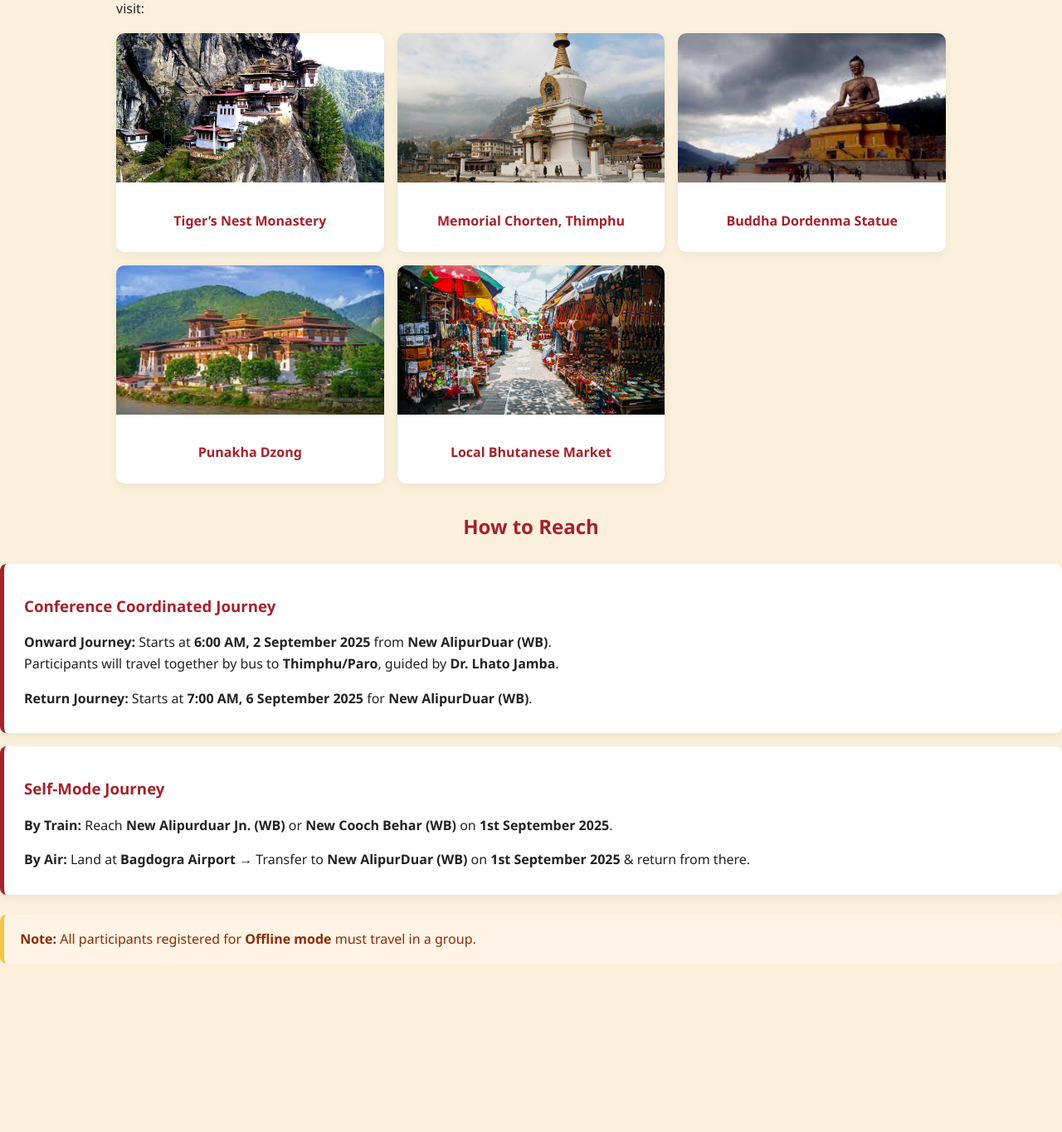
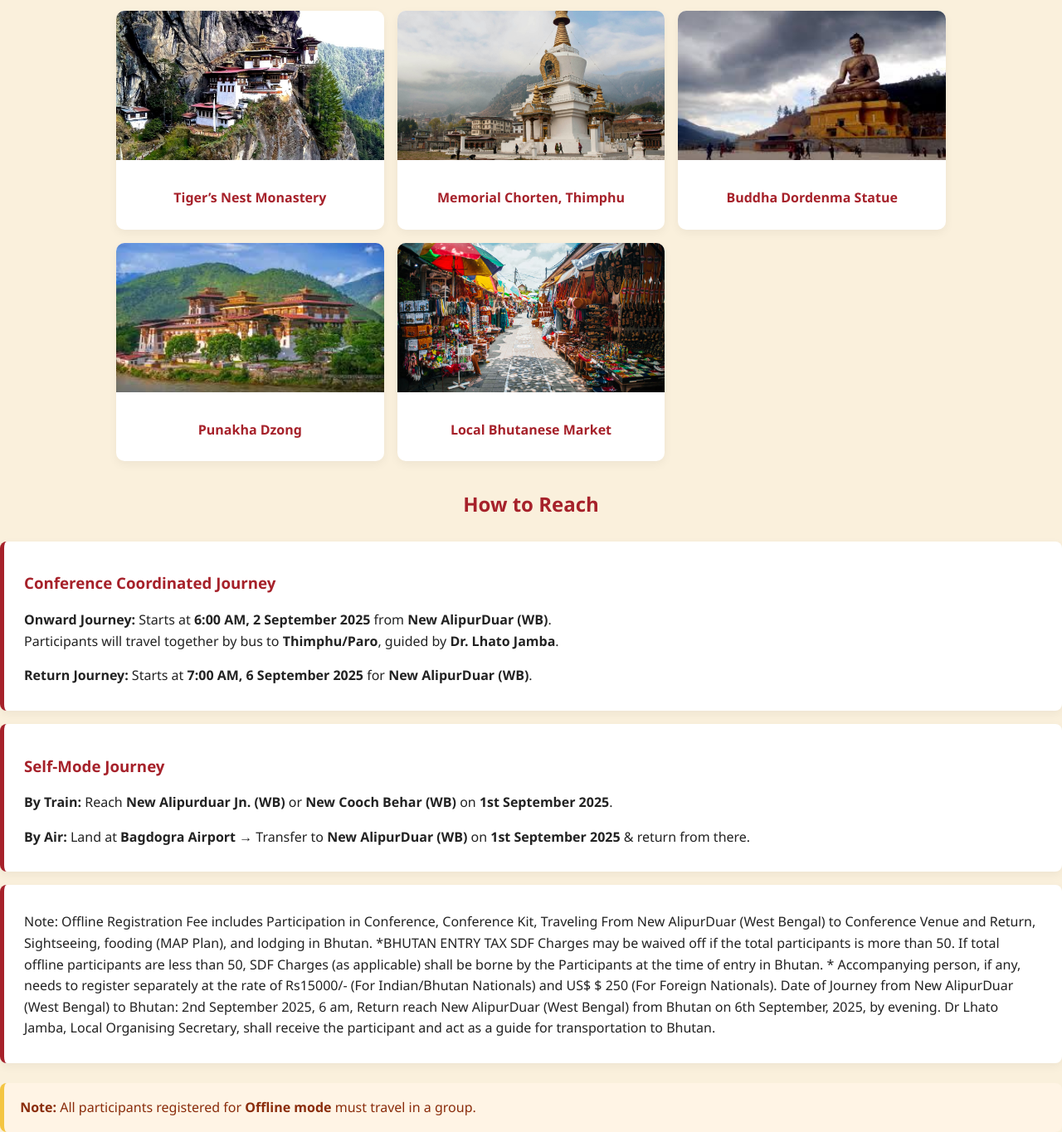
Before and after one commit to Aman-Bhar-Dev/conf2025-site, a Django app: page /itinerary/ in a window 1280 px wide. Shown: the part 1093-2458 px from the top of the page at 83% size. Before the commit the page ends 2255 px from the top, so only its background shows below. Run offline with Django 5.2, Linux system fonts and the light colour scheme.

Commit message:
Update itinerary.html

```diff
--- a/conference/templates/conference/itinerary.html
+++ b/conference/templates/conference/itinerary.html
@@ -41,7 +41,7 @@
     <div class="container">
       <h2>Travel Itinerary</h2>
       <p>
-        The onward journey to the Bhutan International Conference 2025 begins on <strong>2nd September at 6 AM</strong> from <strong>New Cooch Behar (West Bengal)</strong>. All participants will travel together by bus to <strong>Thimphu/Paro, Bhutan</strong>. The travel experience will be coordinated and guided by <strong>Dr. Lhato Jamba</strong>. This shared journey is designed to offer participants a chance to connect even before the conference officially begins.<br><br>
+        The onward journey to the Bhutan International Conference 2025 begins on <strong>2nd September at 6 AM</strong> from <strong>New AlipurDuar (WB)</strong>. All participants will travel together by bus to <strong>Thimphu/Paro, Bhutan</strong>. The travel experience will be coordinated and guided by <strong>Dr. Lhato Jamba</strong>. This shared journey is designed to offer participants a chance to connect even before the conference officially begins.<br><br>
         The return journey is scheduled for <strong>6th September at 7 AM</strong>, departing from Bhutan and heading back to New Cooch Behar.
       </p>
     </div>
@@ -87,6 +87,17 @@
       <p><strong>By Train:</strong> Reach <strong>New Alipurduar Jn. (WB)</strong> or <strong>New Cooch Behar (WB)</strong> on <strong>1st September 2025</strong>.</p>
       <p><strong>By Air:</strong> Land at <strong>Bagdogra Airport</strong> → Transfer to <strong>New AlipurDuar (WB)</strong> on <strong>1st September 2025</strong> & return from there.</p>
     </div>
+    <div class="journey-box">
+      <p>Note: Offline Registration Fee includes Participation in Conference, Conference Kit, Traveling From New AlipurDuar
+ (West Bengal) to Conference Venue and Return, Sightseeing, fooding (MAP Plan), and lodging in Bhutan.
+*BHUTAN ENTRY TAX SDF Charges may be waived off if the total participants is more than 50. If total offline
+ participants are less than 50, SDF Charges  (as applicable) shall be borne by the Participants at the time of entry in Bhutan. *
+ Accompanying person, if any, needs to register separately at the rate of Rs15000/- (For Indian/Bhutan Nationals) and US$ $
+ 250 (For Foreign Nationals).
+Date of Journey from New AlipurDuar (West Bengal) to Bhutan: 2nd September 2025, 6 am, Return reach New AlipurDuar
+ (West Bengal) from Bhutan on 6th September, 2025, by evening. Dr Lhato Jamba, Local Organising Secretary, shall receive
+ the participant and act as a guide for transportation to Bhutan.</p>
+    </div>
 
     <div class="journey-note">
       <strong>Note:</strong> All participants registered for <strong>Offline mode</strong> must travel in a group.
```
